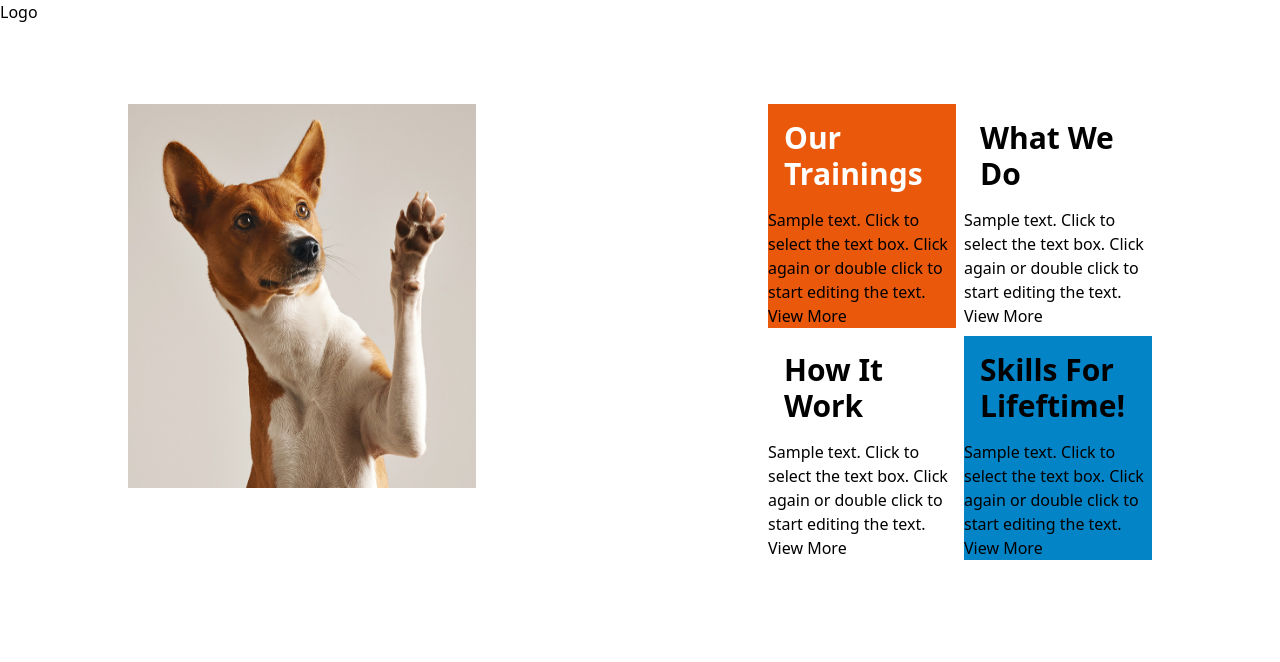
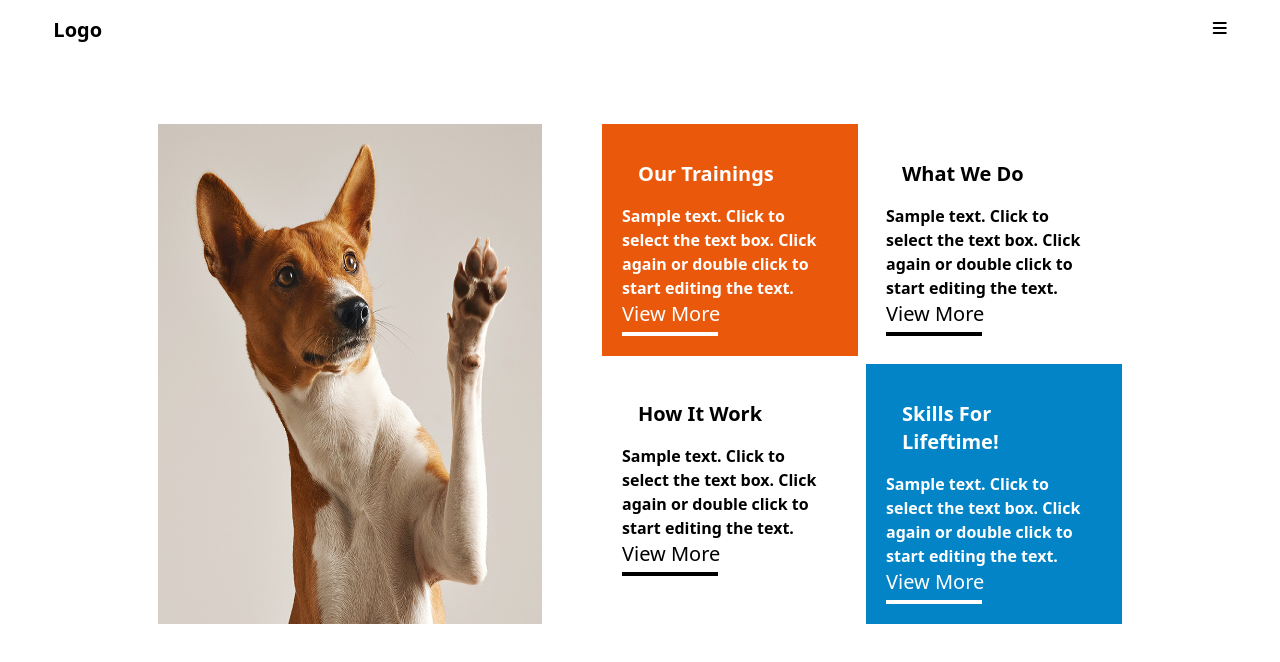
Before and after one commit to kevinmassongo/Tailwindcss-Tutorial, a plain HTML site: page index.html in a window 1280 px wide. Drawn offline with nearby package versions, Linux system fonts and the light colour scheme.

Commit message:
I almost finished my project

```diff
--- a/index.html
+++ b/index.html
@@ -3,41 +3,47 @@
 <head>
   <meta charset="UTF-8">
   <meta name="viewport" content="width=device-width, initial-scale=1.0">
+  <link rel="stylesheet" href="https://cdnjs.cloudflare.com/ajax/libs/font-awesome/6.5.1/css/all.min.css" integrity="sha512-DTOQO9RWCH3ppGqcWaEA1BIZOC6xxalwEsw9c2QQeAIftl+Vegovlnee1c9QX4TctnWMn13TZye+giMm8e2LwA==" crossorigin="anonymous" referrerpolicy="no-referrer" />
   <script src="https://cdn.tailwindcss.com"></script>
 </head>
 <body>
-    <main>
-        <section class="bannere">
+    <main class="min-h-screen">
+        <section class="flex w-11/12 justify-between m-auto mt-4">
             <div class="navbar">
-                <a href="#" >Logo</a>
+                <a href="#" class="text-xl text-current font-bold">Logo</a>
+            </div>
+            <div class="icon">
+                <i class="fa-solid fa-bars"></i>
             </div>
         </section>
-        <section class="mt-20 m-auto flex justify-between w-4/5">
+        <section class="mt-20 m-auto flex justify-around w-4/5">
             <div>
-                <img src="./chien.jpg" alt="" class="w-full h-96">
+                <img src="./chien.jpg" alt="" class="w-96 h-full">
             </div>
-            <div>
-                <div class="grid grid-cols-2 gap-2 w-96 h-96">
-                    <div class="bg-orange-600">
-                        <h1 class="text-white m-4 font-bold text-3xl">Our Trainings</h1>
-                        <p>Sample text. Click to select the text box. Click again or double click to start editing the text.</p>
-                        <a href="">View More</a>
-                    </div>
-                    <div>
-                        <h1 class="m-4 font-bold text-3xl">What We Do</h1>
-                        <p>Sample text. Click to select the text box. Click again or double click to start editing the text.</p>
-                        <a href="">View More</a>
-                    </div>
-                    <div>
-                        <h1 class="m-4 font-bold text-3xl">How It Work</h1>
-                        <p>Sample text. Click to select the text box. Click again or double click to start editing the text.</p>
-                        <a href="">View More</a>
-                    </div>
-                    <div class="bg-sky-600">
-                        <h1 class="m-4 font-bold text-3xl">Skills For Lifeftime!</h1>
-                        <p>Sample text. Click to select the text box. Click again or double click to start editing the text.</p>
-                        <a href="">View More</a>
-                    </div>
+            <div class="grid grid-cols-2 gap-2 h-full">
+                <div class="bg-orange-600 p-5 w-64">
+                    <h1 class="text-white m-4 font-bold text-xl">Our Trainings</h1>
+                    <p class="max-w-52 text-white font-semibold">Sample text. Click to select the text box. Click again or double click to start editing the text.</p>
+                    <a href="" class="text-white text-xl">View More</a>
+                    <p class="h-1 w-24 bg-white mt-1"></p>
+                </div>
+                <div class="p-5 w-64">
+                    <h1 class="m-4 font-bold text-xl">What We Do</h1>
+                    <p class="max-w-52 font-semibold">Sample text. Click to select the text box. Click again or double click to start editing the text.</p>
+                    <a href="" class="text-xl">View More</a>
+                    <p class="h-1 bg-black w-24 mt-1"></p>
+                </div>
+                <div class="p-5 w-64">
+                    <h1 class="m-4 font-bold text-xl">How It Work</h1>
+                    <p class="max-w-52 font-semibold">Sample text. Click to select the text box. Click again or double click to start editing the text.</p>
+                    <a href="" class="text-xl">View More</a>
+                    <p class="h-1 bg-black w-24 mt-1"></p>
+                </div>
+                <div class="bg-sky-600 p-5 w-64">
+                    <h1 class="text-white m-4 font-bold text-xl">Skills For Lifeftime!</h1>
+                    <p class="max-w-52 text-white font-semibold">Sample text. Click to select the text box. Click again or double click to start editing the text.</p>
+                    <a href="" class="text-white text-xl">View More</a>
+                    <p class="h-1 w-24 bg-white mt-1"></p>
                 </div>
             </div>
         </section>
```
